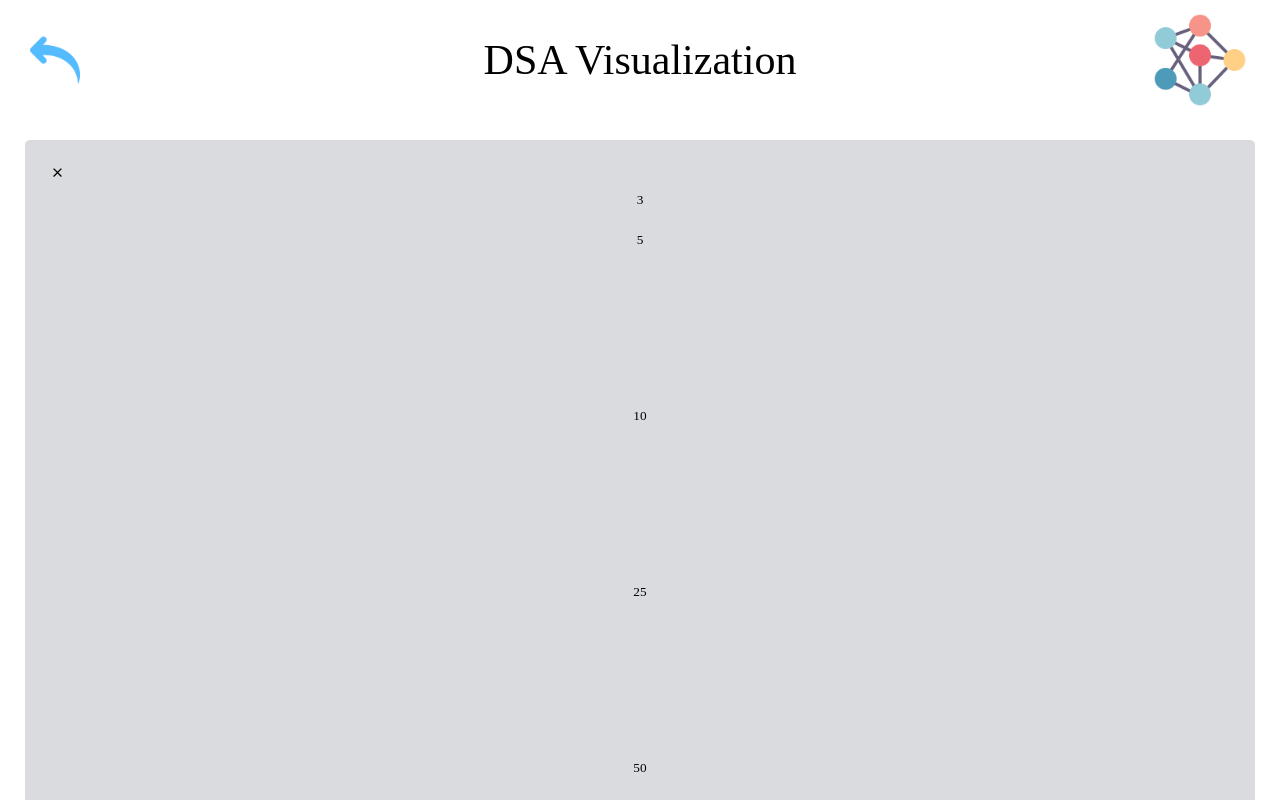
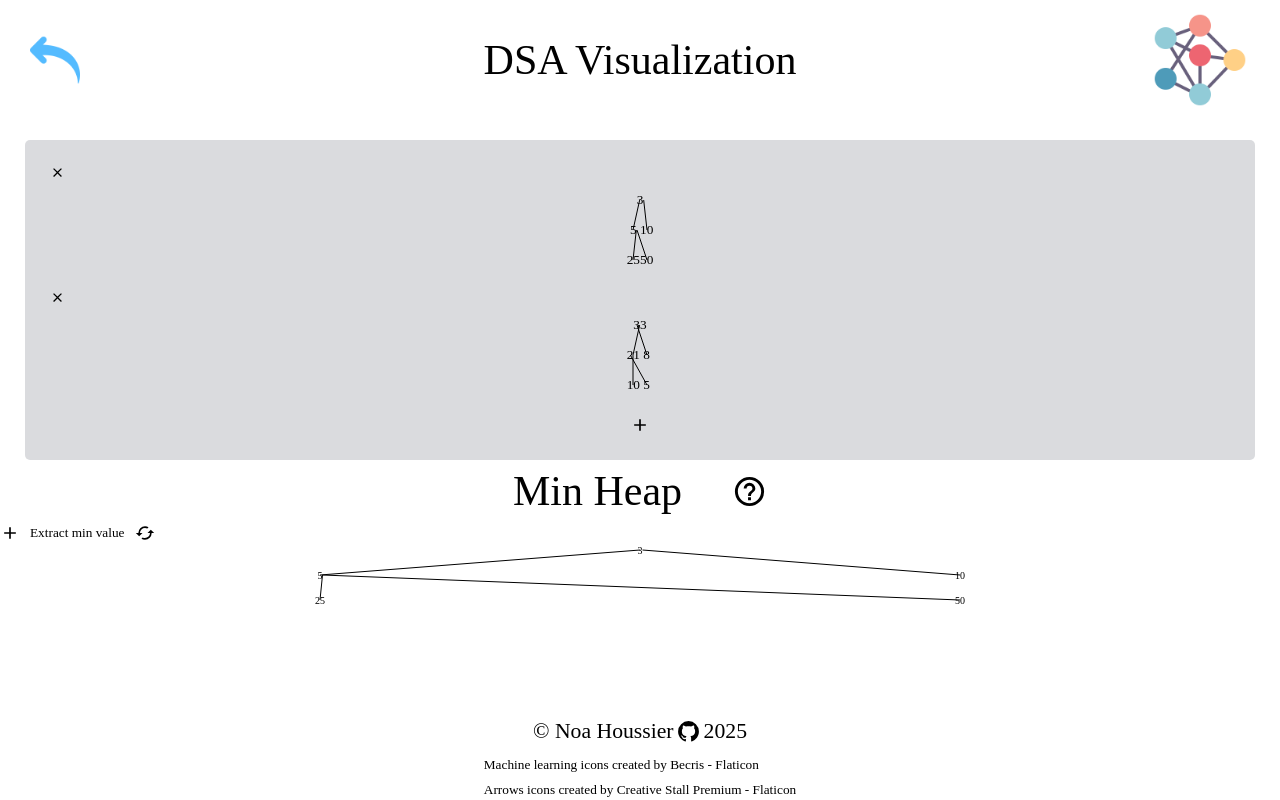
Before and after one commit to NestorNebula/dsa-visualization, a React (Vite) app: page /data-structures/heap in a window 1280 px wide. Shown: the top 800 px of the page. Built offline with nearby package versions, Linux system fonts and the light colour scheme.

Commit message:
feat: add styles to TreePrototype

```diff
--- a/src/components/prototypes/tree/TreePrototype.styles.ts
+++ b/src/components/prototypes/tree/TreePrototype.styles.ts
@@ -1,10 +1,27 @@
 import styled from 'styled-components';
 
-const TreePrototype = styled.div``;
-const Row = styled.div``;
-const Container = styled.div``;
-const Node = styled.div``;
-const EmptyNode = styled.div``;
-const Link = styled.svg``;
+const TreePrototype = styled.div`
+  display: flex;
+  flex-direction: column;
+  gap: 1rem;
+`;
+const Row = styled.div`
+  display: grid;
+  grid-auto-flow: column;
+  grid-auto-columns: 1fr;
+  justify-items: center;
+`;
+const Container = styled.div`
+  position: relative;
+`;
+const EmptyNode = styled.div`
+  width: 5rem;
+`;
+const Link = styled.svg`
+  position: absolute;
+  top: 50%;
+  left: 50%;
+  overflow: visible;
+`;
 
-export { TreePrototype, Row, Container, Node, EmptyNode, Link };
+export { TreePrototype, Row, Container, EmptyNode, Link };
--- a/src/components/prototypes/tree/TreePrototype.tsx
+++ b/src/components/prototypes/tree/TreePrototype.tsx
@@ -1,4 +1,4 @@
-import { createRef, useState, useEffect, useRef } from 'react';
+import { createRef, useState, useEffect, useLayoutEffect, useRef } from 'react';
 import { Array } from '@services/data-structures';
 import { getArrayRepresentation, type Tree } from './TreePrototype.helpers';
 import Node from '@components/node/Node';
@@ -31,7 +31,7 @@
     let rowContent: JSX.Element[] = [];
 
     for (let i = 0; i < arrayRepresentation.length; i++) {
-      if (arrayRepresentation[i] !== null) {
+      if (arrayRepresentation[i] !== undefined) {
         const ref = refs.current[i] ?? createRef<HTMLDivElement>();
         if (!refs.current[i]) {
           refs.current.push(ref);
@@ -80,8 +80,18 @@
         max *= 2;
       }
     }
+
+    const [renderLinks, setRenderLinks] = useState(0);
+    useLayoutEffect(() => {
+      const updateRenderLinks = () => setRenderLinks(Math.random() * 1000000);
+
+      window.addEventListener('resize', () => updateRenderLinks());
+
+      return () =>
+        window.removeEventListener('resize', () => updateRenderLinks());
+    }, []);
+
     useEffect(() => {
-      if (coordinates.length !== arrayRepresentation.length) {
       const newCoordinates: Array<{ x: number; y: number } | null> =
         new Array();
       for (let i = 0; i < arrayRepresentation.length; i++) {
@@ -93,15 +103,14 @@
             self.current.getBoundingClientRect().left;
           const y =
             parent.current.getBoundingClientRect().bottom -
-              self.current.getBoundingClientRect().top;
+            self.current.getBoundingClientRect().bottom;
           newCoordinates.push({ x, y });
         } else {
           newCoordinates.push(null);
         }
       }
       setCoordinates(newCoordinates);
-      }
-    }, [window]);
+    }, [renderLinks, arrayRepresentation.length, arrayRepresentation[0]]);
 
     return treeContent;
   };
```
Lines whose indentation alone changed are shown as unchanged.
